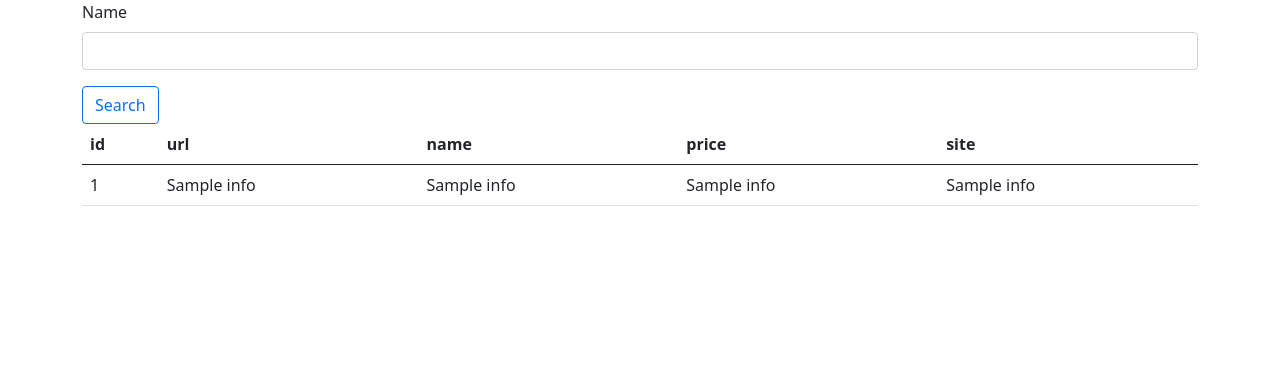
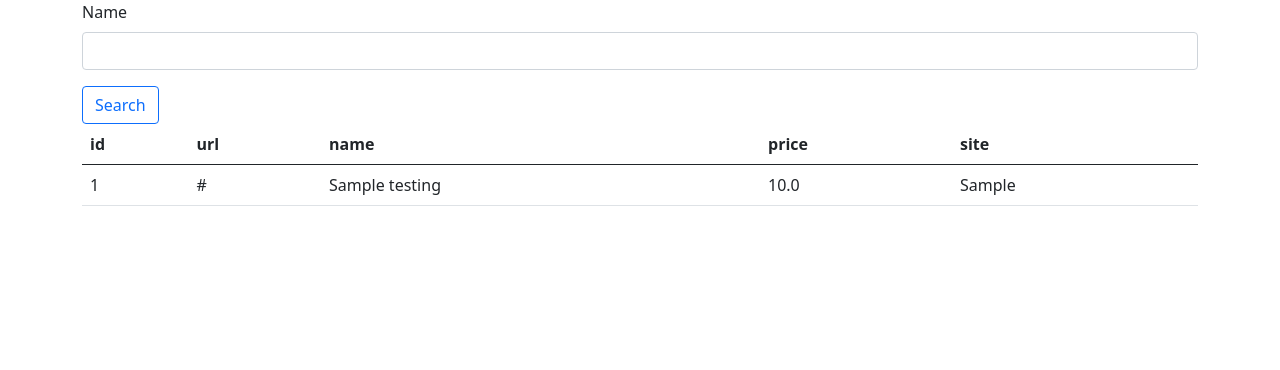
Before and after one commit to NopleG/firstsite, a Flask app: template templates/login.html in a window 1280 px wide. Shown: the top 370 px of the page. Run offline with Flask 2, Linux system fonts and the light colour scheme; tables that the repository leaves empty hold one stand-in row (values such as "Sample post"); the template is opened without the code that fills it: values that come from a table or form of the project are taken from there, most other values are stand-ins (such as "Sample title", 1, 10 or a date in 2020).

Commit message:
Last save 1

```diff
--- a/main.py
+++ b/main.py
@@ -13,6 +13,7 @@ db.init_app(app)
 
 
 class Data_Base1(db.Model):
+    __tablename__ = 'testing'
     id = db.Column(db.Integer, primary_key=True)
     url = db.Column(db.String, nullable=False)
     name = db.Column(db.String, nullable=False)
@@ -34,14 +35,14 @@ def index():
 @app.route('/login', methods=["GET", "POST"])
 def login():
     if request.method == "POST":
-        name = f"'{request.form['name']}'"
+        name = f"%{request.form['name']}%"
         sql = text(f'SELECT * FROM testing WHERE name LIKE {name}')
-        result = db.session.execute(sql)
+        result = Data_Base1.query.filter(Data_Base1.name.like(name)).all()
         resrow = []
-        for row in result:
-            resrow.append(row)
+        # for row in result:
+        #     resrow.append(row)
 
-        return render_template('login.html', info=resrow)
+        return render_template('login.html', info=result)
 
 
     else:
--- a/templates/login.html
+++ b/templates/login.html
@@ -24,16 +24,14 @@
     </tr>
   </thead>
   <tbody>
-  {% for i in range(info |length) %}
-    {% for j in range(1) %}
-        <tr>
-            <td scope="row">{{info[i][j]}}</td>
-            <td scope="row">{{info[i][j + 1]}}</td>
-            <td scope="row">{{info[i][j + 2]}}</td>
-            <td scope="row">{{info[i][j + 3]}}</td>
-            <td scope="row">{{info[i][j + 4]}}</td>
-        </tr>
-    {% endfor %}
+  {% for i in info %}
+    <tr>
+        <td scope="row">{{i.id}}</td>
+        <td scope="row">{{i.url}}</td>
+        <td scope="row">{{i.name}}</td>
+        <td scope="row">{{i.price}}</td>
+        <td scope="row">{{i.site}}</td>
+    </tr>
   {% endfor %}
   </tbody>
 </table>
```
